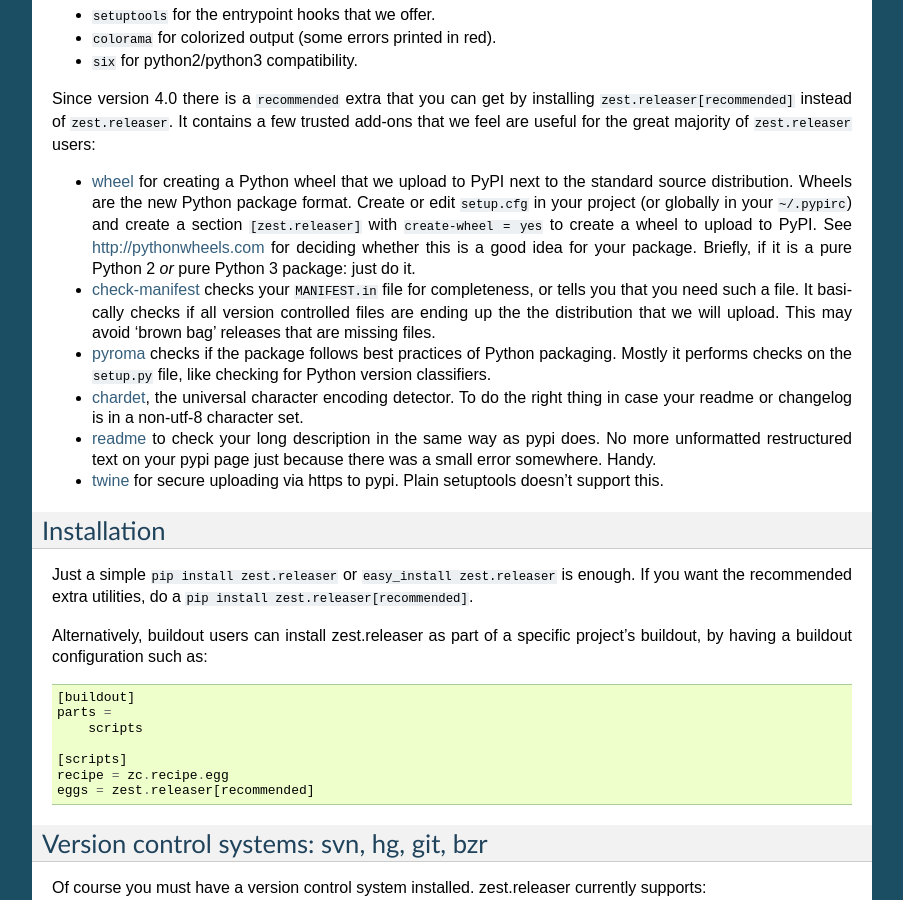
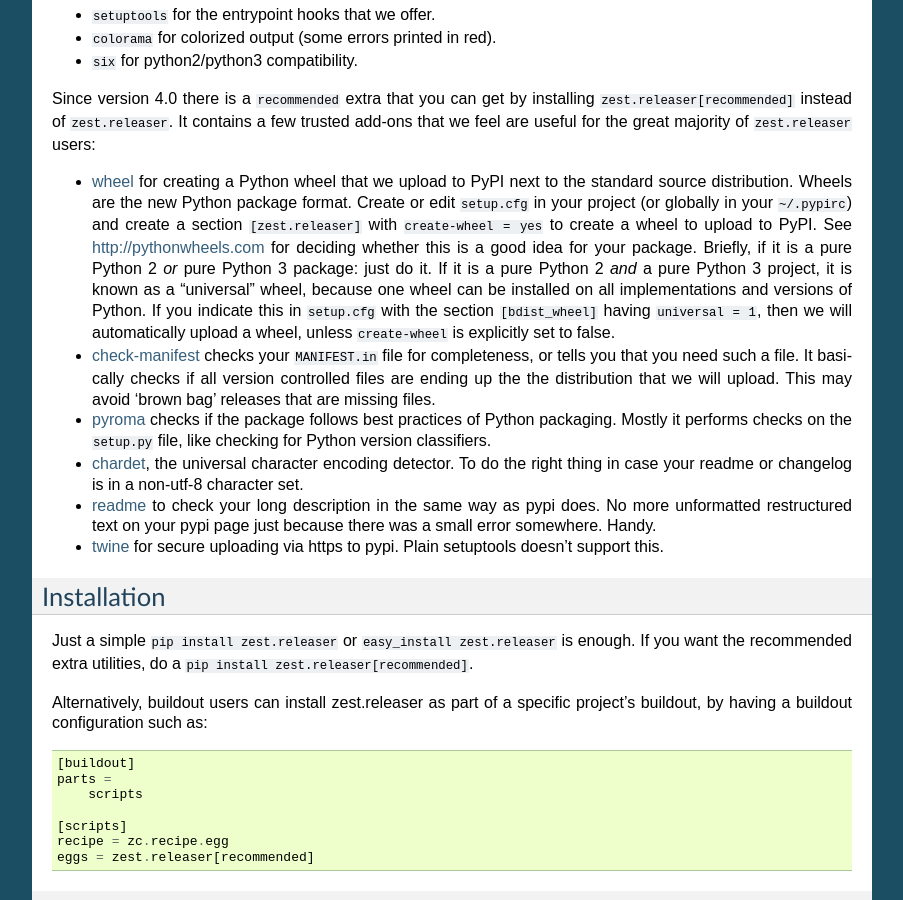
Before and after one commit to zestsoftware/zest.releaser, a Sphinx documentation site: the page built from doc/source/overview.rst, in a window 1280 px wide and 900 px high, scrolled down 852 px. Shown: the whole window, without its empty margins (198-1101 px from the left). Built offline with Sphinx 7.4.7, drawn with Linux system fonts in a browser that asks for light colours.

Commit message:
If [bdist_wheel]universal is True, use that as the default for create-wheel
If users are specifying that they want the project to build universal
wheels, then we should upload them by default because there is no
downside.

This avoids having to repeat the same configuration twice, once for
bdist_wheel and once for zest.releaser.

This was discussed at https://github.com/zopefoundation/zope.annotation/pull/5#discussion_r120539701

```diff
--- a/CHANGES.rst
+++ b/CHANGES.rst
@@ -4,7 +4,9 @@
 6.10.1 (unreleased)
 -------------------
 
-- Nothing changed yet.
+- If the package wants to build universal wheels by setting
+  ``[bdist_wheel] universal = 1``, then the default for
+  ``create-wheel`` is now yes.
 
 
 6.10 (2017-04-18)
--- a/README.rst
+++ b/README.rst
@@ -79,7 +79,12 @@
   ``create-wheel = yes`` to create a wheel to upload to PyPI.  See
   http://pythonwheels.com for deciding whether this is a good idea for
   your package.  Briefly, if it is a pure Python 2 *or* pure Python 3
-  package: just do it.
+  package: just do it. If it is a pure Python 2 *and* a pure Python 3
+  project, it is known as a "universal" wheel, because one wheel can
+  be installed on all implementations and versions of Python. If you
+  indicate this in ``setup.cfg`` with the section ``[bdist_wheel]``
+  having ``universal = 1``, then we will automatically upload a wheel,
+  unless ``create-wheel`` is explicitly set to false.
 
 - `check-manifest`_ checks your ``MANIFEST.in`` file for completeness,
   or tells you that you need such a file.  It basically checks if all
--- a/doc/source/options.rst
+++ b/doc/source/options.rst
@@ -86,6 +86,10 @@
     Python wheels.  You need to install the ``wheel`` package for this
     to work.
 
+    If the package is a universal wheel, indicated by having
+    ``universal = 1`` in the ``[bdist_wheel]`` section of
+    ``setup.cfg``, then the default for this value is yes.
+
 extra-message = [ci skip]
     Extra message to add to each commit (prerelease, postrelease).
 
```
Also changed, not shown: 4 other files.
